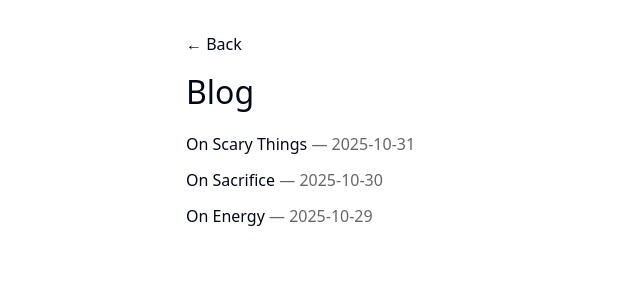
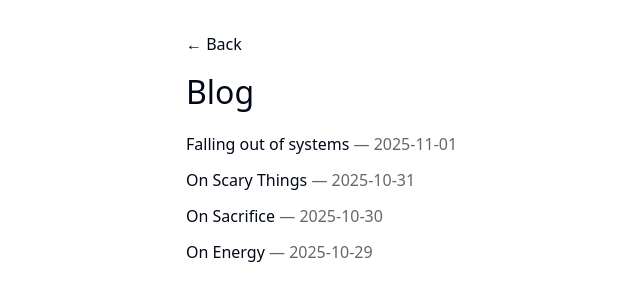
Before and after one commit to kensonhui/kensonhui.github.io, a Next.js app: page /blog in a window 1280 px wide. Shown: the top 300 px of the page, without its empty margins (86-726 px from the left). Built offline with nearby package versions, Linux system fonts and the light colour scheme.

Commit message:
Update blog post

```diff
--- a/src/app/blog/posts.ts
+++ b/src/app/blog/posts.ts
@@ -14,6 +14,23 @@ function slugify(title: string): string {
 }
 
 const rawPosts: Array<Omit<BlogPost, "slug">> = [
+  {
+    date: "2025-11-01",
+    title: "Falling out of systems",
+    content: `
+    Recently, I've been not doing the best. My room is a mess, I haven't exercised in the past two days, I've been anxious over making marketing posts.
+
+    It's a bit tricky, I've put all my bets on this startup, and I'm starting to feel the pain. This Halloween, I could be dressed up as a monkey and dance the night away.
+
+    Instead, I'm here in my messy room, staring down our competitors, wondering if we can replicate the same level of success they've had, except they're 1 year into the game before us.
+
+    I've also felt sad as I haven't felt as connected with my fmaily members. I feel a sense of lonliness that haunts me. I can't keep living like this, and one thing that I can do that would significantly bring everything back in my life together would be fixing my sleep schedule.
+
+    So from here on out, I will always be in bed by 2am, pushing it one minute back every day until we hit 1am.
+
+    Let's focus on this one thing for now, and I'll be back with more updates soon.
+    `,
+  },
   {
     date: "2025-10-31",
     title: "On Scary Things",
```
